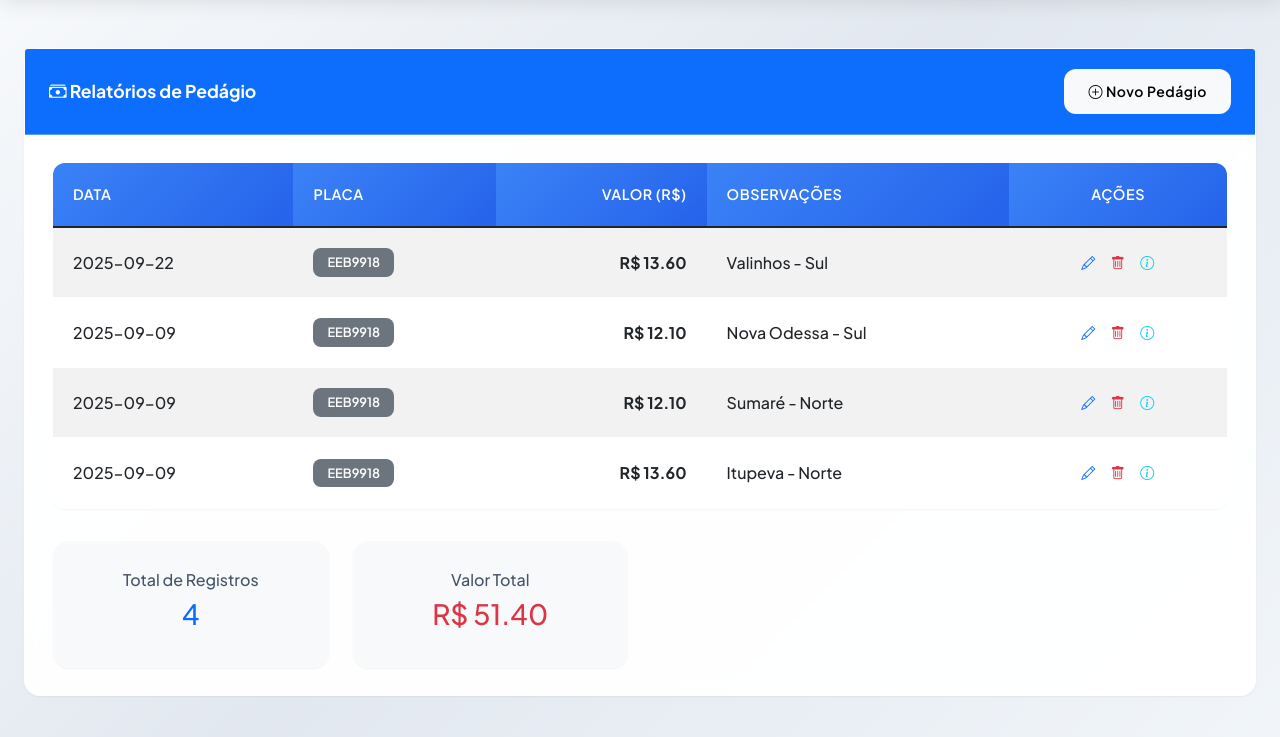
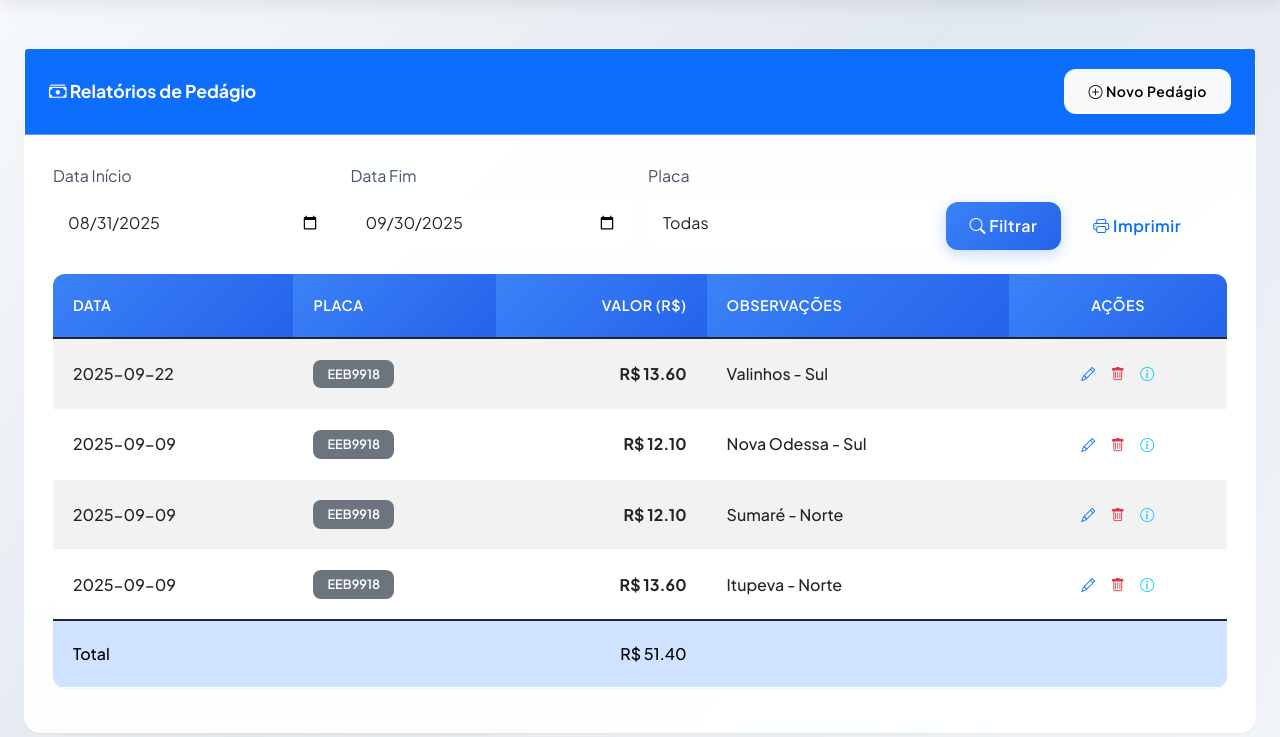
Before and after one commit to Mativis/abas-sys, a Flask app: page /pedagios in a window 1280 px wide. Shown: the part 63-800 px from the top of the page. Run offline with Flask 3, Linux system fonts and the light colour scheme; data comes from the database, SQL or seed files in the repository.

Commit message:
commit !fix and new resources pedagios!

```diff
--- a/app.py
+++ b/app.py
@@ -42,7 +42,7 @@ from database import (
     obter_estatisticas_manutencoes,
     obter_placas_veiculos,
     criar_pedagio,
-    obter_pedagios,
+    obter_pedagios_com_filtros,
     obter_pedagio_por_id,
     atualizar_pedagio,
     excluir_pedagio
@@ -619,22 +619,55 @@ def gerenciar_registro(id):
         except Exception as e:
             return jsonify({'success': False, 'error': str(e)}), 400
 
-@app.route('/pedagios')
+@app.route('/pedagios', methods=['GET', 'POST'])
 def pedagios():
-    """Página de gerenciamento de pedágios"""
-    try:
-        pedagios = obter_pedagios()
-        placas_disponiveis = obter_placas_veiculos()
-        return render_template('pedagios.html',
-                               active_page='pedagios',
-                               pedagios=pedagios,
-                               placas_disponiveis=placas_disponiveis)
-    except Exception as e:
-        flash(f'Erro ao carregar pedágios: {str(e)}', 'danger')
-        return render_template('pedagios.html',
-                               active_page='pedagios',
-                               pedagios=[],
-                               placas_disponiveis=[])
+    """Página de gerenciamento e relatório de pedágios com filtros."""
+    placas_disponiveis = obter_placas_veiculos()
+
+    if request.method == 'POST':
+        filtros = {
+            'data_inicio': request.form.get('data_inicio', '2023-01-01'),
+            'data_fim': request.form.get('data_fim', datetime.now().strftime('%Y-%m-%d')),
+            'placa': request.form.get('placa', '').strip() or None
+        }
+
+        try:
+            pedagios = obter_pedagios_com_filtros(**filtros)
+
+            if request.form.get('imprimir'):
+                return render_template(
+                    'relatorio_pedagios_impressao.html',
+                    pedagios=pedagios,
+                    filtros=filtros,
+                    data_emissao=datetime.now().strftime('%d/%m/%Y %H:%M')
+                )
+
+            return render_template('pedagios.html',
+                                   active_page='pedagios',
+                                   pedagios=pedagios,
+                                   filtros=filtros,
+                                   placas_disponiveis=placas_disponiveis)
+        except Exception as e:
+            flash(f'Erro ao gerar relatório de pedágios: {str(e)}', 'danger')
+            return render_template('pedagios.html',
+                                   active_page='pedagios',
+                                   pedagios=[],
+                                   placas_disponiveis=placas_disponiveis)
+
+    # Requisição GET inicial
+    filtros = {
+        'data_inicio': (datetime.now() - timedelta(days=30)).strftime('%Y-%m-%d'),
+        'data_fim': datetime.now().strftime('%Y-%m-%d'),
+        'placa': None
+    }
+    pedagios = obter_pedagios_com_filtros(**filtros)
+
+    return render_template('pedagios.html',
+                           active_page='pedagios',
+                           pedagios=pedagios,
+                           filtros=filtros,
+                           placas_disponiveis=placas_disponiveis)
+
 
 @app.route('/api/pedagios', methods=['POST'])
 def api_criar_pedagio():
@@ -680,6 +713,7 @@ def api_gerenciar_pedagio(id):
         except Exception as e:
             return jsonify({'success': False, 'error': str(e)}), 400
 
+
 @app.route('/static/<path:filename>')
 def static_files(filename):
     return send_from_directory(app.config['STATIC_FOLDER'], filename)
--- a/database.py
+++ b/database.py
@@ -341,16 +341,46 @@ def criar_pedagio(dados):
     finally:
         conn.close()
 
-def obter_pedagios():
-    """Obtém todos os registros de pedágio."""
+def obter_pedagios_com_filtros(data_inicio, data_fim, placa=None):
+    """Obtém registros de pedágio com filtros de data e placa."""
     conn = sqlite3.connect('abastecimentos.db')
-    query = "SELECT * FROM pedagios ORDER BY data DESC, placa ASC"
+
+    query = "SELECT * FROM pedagios WHERE data BETWEEN ? AND ?"
+    params = [data_inicio, data_fim]
+
+    if placa:
+        query += " AND placa = ?"
+        params.append(placa.upper())
+
+    query += " ORDER BY data DESC, placa ASC"
+
     try:
-        df = pd.read_sql(query, conn)
+        df = pd.read_sql(query, conn, params=params)
         return df.to_dict('records')
     except Exception as e:
-        print(f"Erro ao obter pedágios: {e}")
+        print(f"Erro ao obter pedágios com filtros: {e}")
         return []
+    finally:
+        conn.close()
+
+def criar_pedagio(dados):
+    """Cria um novo registro de pedágio."""
+    conn = sqlite3.connect('abastecimentos.db')
+    cursor = conn.cursor()
+    query = "INSERT INTO pedagios (data, placa, valor, observacoes) VALUES (?, ?, ?, ?)"
+    try:
+        cursor.execute(query, (
+            dados['data'],
+            dados['placa'],
+            round(float(dados['valor']), 2),
+            dados.get('observacoes', '')
+        ))
+        conn.commit()
+        return cursor.lastrowid
+    except Exception as e:
+        print(f"Erro ao criar pedágio: {e}")
+        conn.rollback()
+        return False
     finally:
         conn.close()
 
@@ -402,6 +432,21 @@ def excluir_pedagio(id):
     except Exception as e:
         print(f"Erro ao excluir pedágio: {e}")
         return False
+    finally:
+        conn.close()
+
+def obter_placas_veiculos():
+    """Obtém todas as placas de veículos cadastradas"""
+    conn = sqlite3.connect('abastecimentos.db')
+
+    try:
+        cursor = conn.cursor()
+        cursor.execute("SELECT DISTINCT placa FROM abastecimentos WHERE placa IS NOT NULL ORDER BY placa")
+        placas = [row[0] for row in cursor.fetchall()]
+        return placas
+    except Exception as e:
+        print(f"Erro ao obter placas: {e}")
+        return []
     finally:
         conn.close()
 
--- a/templates/pedagios.html
+++ b/templates/pedagios.html
@@ -11,6 +11,38 @@
         </button>
     </div>
     <div class="card-body">
+        <form method="POST" action="/pedagios" class="row g-3 mb-4">
+            <div class="col-md-3">
+                <label class="form-label">Data Início</label>
+                <input type="date" class="form-control" name="data_inicio"
+                       value="{{ filtros.data_inicio if filtros else (now - timedelta(days=30)).strftime('%Y-%m-%d') }}">
+            </div>
+            <div class="col-md-3">
+                <label class="form-label">Data Fim</label>
+                <input type="date" class="form-control" name="data_fim"
+                       value="{{ filtros.data_fim if filtros else now.strftime('%Y-%m-%d') }}">
+            </div>
+            <div class="col-md-3">
+                <label class="form-label">Placa</label>
+                <select class="form-select" name="placa">
+                    <option value="">Todas</option>
+                    {% for placa in placas_disponiveis %}
+                        <option value="{{ placa }}" {% if filtros and filtros.placa == placa %}selected{% endif %}>
+                            {{ placa }}
+                        </option>
+                    {% endfor %}
+                </select>
+            </div>
+            <div class="col-md-3 d-flex align-items-end gap-2">
+                <button type="submit" class="btn btn-primary">
+                    <i class="bi bi-search"></i> Filtrar
+                </button>
+                <button type="submit" name="imprimir" value="1" class="btn btn-outline-primary">
+                    <i class="bi bi-printer"></i> Imprimir
+                </button>
+            </div>
+        </form>
+
         <div class="table-responsive">
             <table class="table table-striped table-hover" id="tabelaPedagios">
                 <thead class="table-dark">
@@ -55,26 +87,16 @@
                     </tr>
                     {% endfor %}
                 </tbody>
+                {% if pedagios %}
+                <tfoot class="table-group-divider">
+                    <tr class="table-primary fw-bold">
+                        <td colspan="2">Total</td>
+                        <td class="text-end">R$ {{ "%.2f"|format(pedagios|sum(attribute='valor')) }}</td>
+                        <td colspan="2"></td>
+                    </tr>
+                </tfoot>
+                {% endif %}
             </table>
-        </div>
-
-        <div class="row mt-3">
-            <div class="col-md-3">
-                <div class="card bg-light">
-                    <div class="card-body text-center">
-                        <h6>Total de Registros</h6>
-                        <h3 class="text-primary">{{ pedagios|length }}</h3>
-                    </div>
-                </div>
-            </div>
-            <div class="col-md-3">
-                <div class="card bg-light">
-                    <div class="card-body text-center">
-                        <h6>Valor Total</h6>
-                        <h3 class="text-danger">R$ {{ "%.2f"|format(pedagios|sum(attribute='valor')) }}</h3>
-                    </div>
-                </div>
-            </div>
         </div>
     </div>
 </div>
@@ -186,7 +208,6 @@
 
 <script>
 // Variáveis globais
-let pedagios = {{ pedagios|tojson }};
 const placasDisponiveis = {{ placas_disponiveis|tojson }};
 
 document.addEventListener('DOMContentLoaded', function() {
```
Also changed, not shown: templates/relatorio_pedagios_impressao.html (added, +142 -0 lines).
